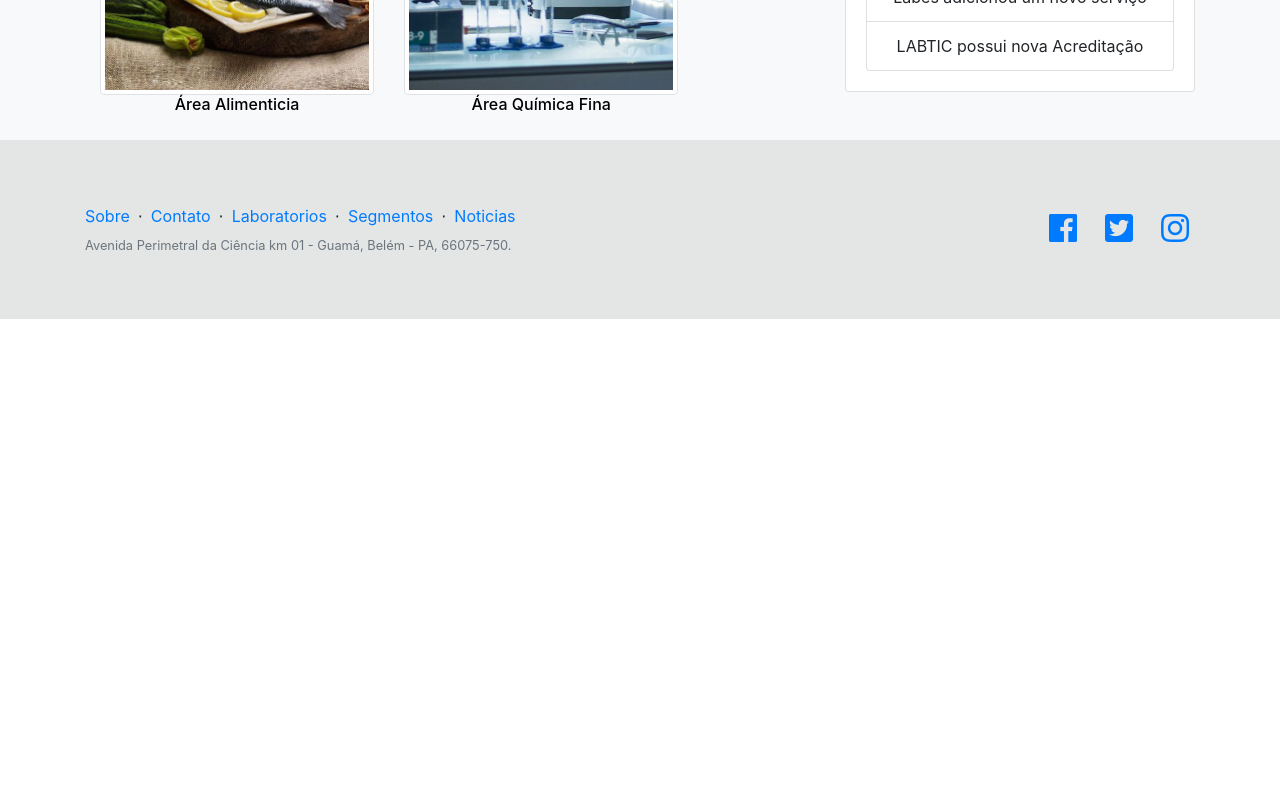
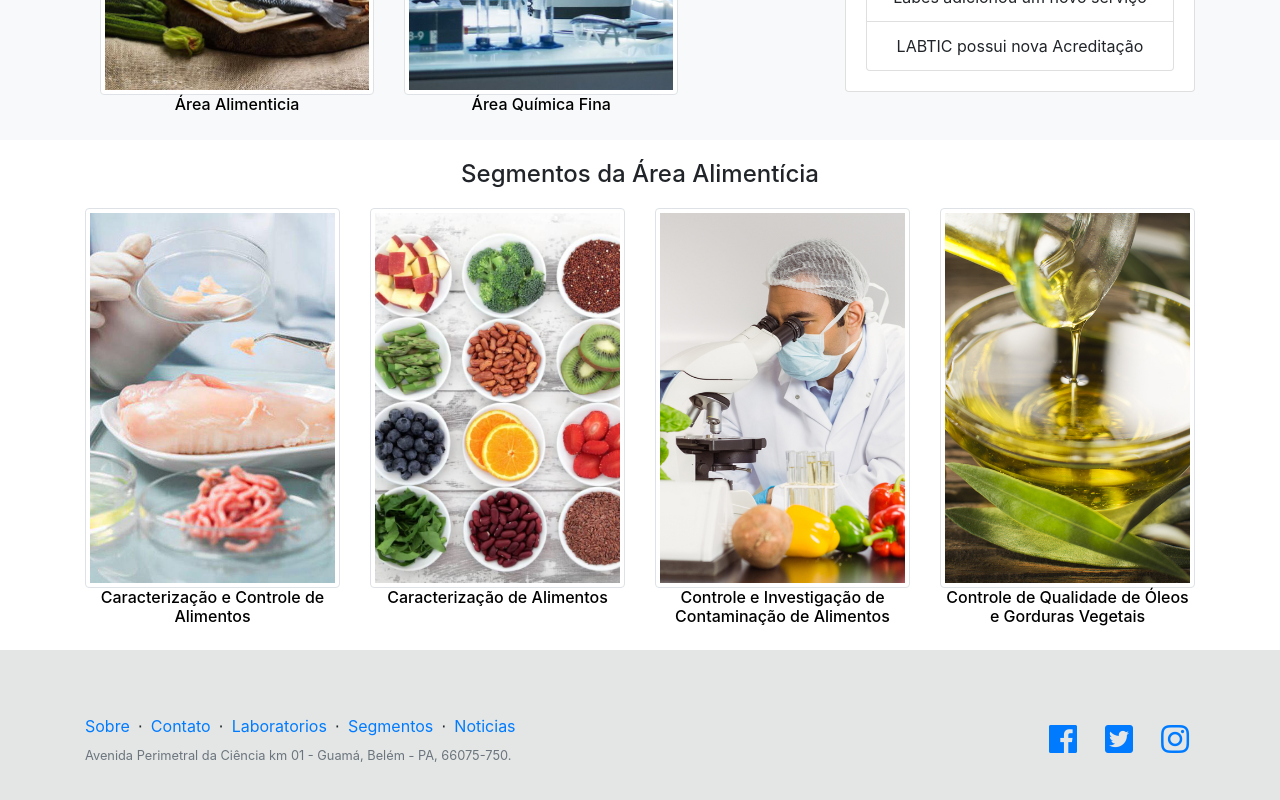
Before and after one commit to barbarakap19/biotec, an Angular app: page / in a window 1280 px wide. Shown: the part 1384-2184 px from the top of the page. Before the commit the page ends 1703 px from the top, so only its background shows below. Built offline with nearby package versions, Linux system fonts and the light colour scheme.

Commit message:
ajuste em segmentos

```diff
--- a/src/app/app.component.html
+++ b/src/app/app.component.html
@@ -1,8 +1,8 @@
 <app-navbar></app-navbar>
 <app-carousel></app-carousel>
 <app-area-de-conhecimento></app-area-de-conhecimento>
-<!--<app-segmentos></app-segmentos>
-<app-matriz-de-ensaio></app-matriz-de-ensaio>
+<app-segmentos></app-segmentos>
+<!--<app-matriz-de-ensaio></app-matriz-de-ensaio>
 <app-laboratorio></app-laboratorio>
 <app-cadastrar-laboratorio></app-cadastrar-laboratorio>-->
  <app-footer></app-footer>
--- a/src/app/segmentos/segmentos.component.css
+++ b/src/app/segmentos/segmentos.component.css
@@ -0,0 +1,10 @@
+h4 {
+    text-align: center;
+    margin: 20px;
+}
+
+h6 {
+    text-align: center;
+    color: black;
+
+}
```
